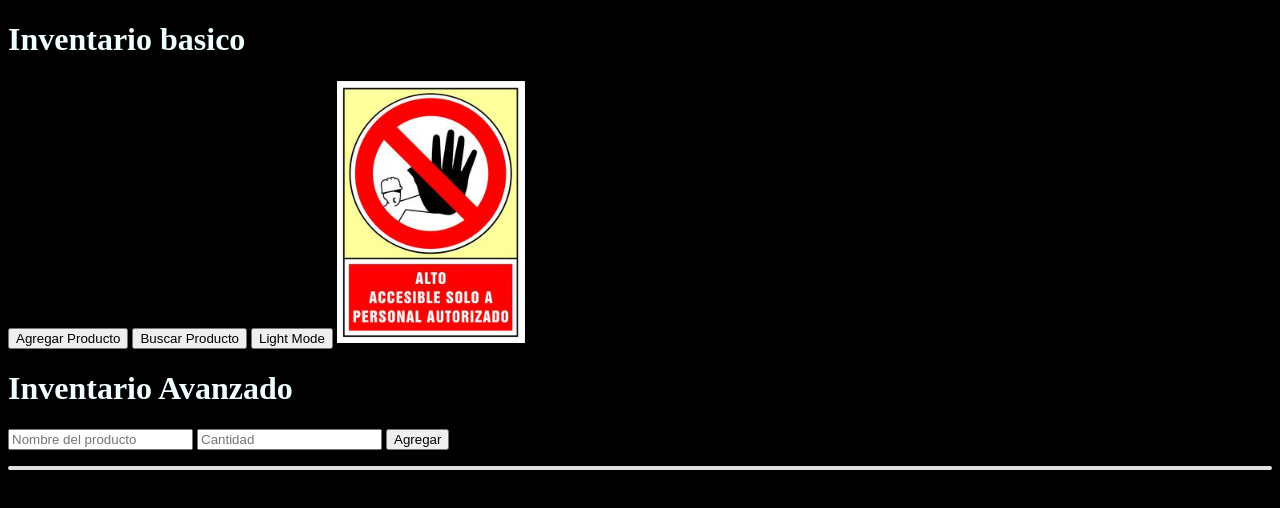
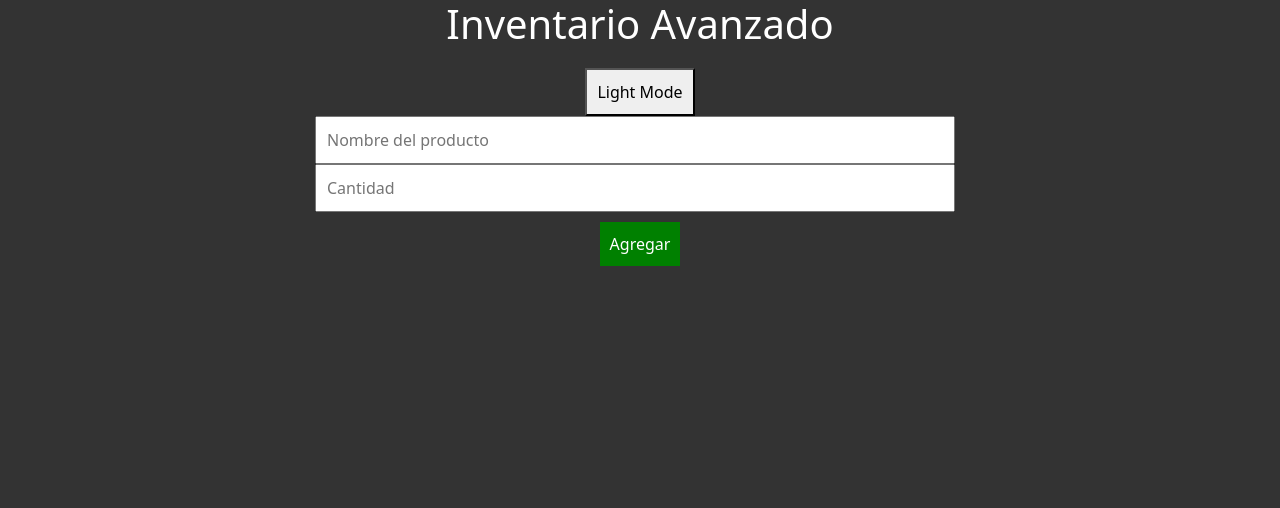
Before and after one commit to Bastian392/Javascript, a plain HTML site: page index.html in a window 1280 px wide. Both pictures are taken after a click on the button "Dark Mode". Drawn offline with nearby package versions, Linux system fonts and the light colour scheme; some packages are replaced by stand-ins of ours; a script that the page names is missing.

Commit message:
trabajo final

```diff
--- a/index.html
+++ b/index.html
@@ -5,29 +5,31 @@
     <meta http-equiv="X-UA-Compatible" content="IE=edge">
     <meta name="viewport" content="width=device-width, initial-scale=1.0">
     <link rel="stylesheet" href="./style.css">
-    <title>Inventario Basico</title>
+    <link href="https://cdn.jsdelivr.net/npm/bootstrap@5.2.3/dist/css/bootstrap.min.css" rel="stylesheet" integrity="sha384-rbsA2VBKQhggwzxH7pPCaAqO46MgnOM80zW1RWuH61DGLwZJEdK2Kadq2F9CUG65" crossorigin="anonymous">
+    <link rel="stylesheet" type="text/css" href="https://cdn.jsdelivr.net/npm/toastify-js/src/toastify.min.css">
+
+
+    <title>Inventario Avanzado</title>
 </head>
-<body">
-<h1>Inventario basico </h1>
-<b></b>
-<button onclick="agregarProducto()">Agregar Producto</button>
-<b></b>
-<button onclick="buscarProducto()">Buscar Producto</button>
-<b></b>
-<button id="color-mode">Dark Mode</button>
-<b></b>
-<img src="./images/notocar.png" alt="" id="noTocar">
+<body>
+    <h1>Inventario Avanzado </h1>
+<button type="button" id="color-mode">Dark Mode</button>
 
-<h1>Inventario Avanzado </h1>
+<form id="formInventario">
+    <input required type="text" id="nombre" placeholder="Nombre del producto">
+    <input required type="number" id="cantidad" placeholder="Cantidad">
+    <button type="submit" id="agregar">Agregar</button>
+</form>
 
-<input type="text" id="nombre" placeholder="Nombre del producto">
-<input type="number" id="cantidad" placeholder="Cantidad">
-<button id="agregar">Agregar</button>
 
 <ul id="inventario"></ul>
-
-
-
+<!-- Toastify -->
+<script type="text/javascript" src="https://cdn.jsdelivr.net/npm/toastify-js"></script>
+<!-- Bootstrap -->
+    <script src="https://cdn.jsdelivr.net/npm/bootstrap@5.2.3/dist/js/bootstrap.bundle.min.js" integrity="sha384-kenU1KFdBIe4zVF0s0G1M5b4hcpxyD9F7jL+jjXkk+Q2h455rYXK/7HAuoJl+0I4" crossorigin="anonymous"></script>
+<!-- SweetAlert -->
+    <script src="https://cdn.jsdelivr.net/npm/sweetalert2@11"></script>
+<!-- JavaScript -->
     <script src="main.js"></script>
 </body>
 </html>
--- a/main.js
+++ b/main.js
@@ -1,113 +1,39 @@
+// DarkMode
+const colorModeButton = document.querySelector("#color-mode");
+const body = document.body;
+let bodyStorage = localStorage.getItem("dark-mode");
 
-
-
-
-
-
-
-
-
-
-
-
-
-
-// Clase producto //
-class Producto {
-  constructor(nombre, precio, cantidad) {
-    this.nombre = nombre;
-    this.precio = precio;
-    this.cantidad = cantidad;
-  }
+// Funciones DarkMode
+function activarDarkMode() {
+  body.classList.add("dark-mode");
+  localStorage.setItem("dark-mode", "activado");
+  colorModeButton.innerText = "Light Mode";
 }
 
-// Inventario //
-const inventario = [];
-
-// Agregar un producto al inventario //
-function agregarProducto() {
-    const nombre = prompt("Ingrese el nombre del producto:");
-    const precio = parseFloat(prompt("Ingrese el precio del producto:"));
-    const cantidad = parseInt(prompt("Ingrese la cantidad del producto:"));
-
-    const producto = new Producto(nombre, precio, cantidad);
-    inventario.push(producto);
-
-    alert("Producto agregado al inventario:");
+function desactivarDarkMode() {
+  body.classList.remove("dark-mode");
+  localStorage.setItem("dark-mode", "desactivado");
+  colorModeButton.innerText = "Dark Mode";
 }
 
-// Buscar un producto en el inventario por nombre //
-function buscarProducto() {
-    const nombre = prompt("Ingrese el nombre del producto");
-
-    for (let i = 0; i < inventario.length; i++) {
-      if (inventario[i].nombre.toLowerCase() === nombre.toLowerCase()) {
-        // return inventario[i];
-        alert ("Producto encontrado:");
-       } else  {
-            alert("Producto no encontrado.");
-       }
-  }
+// Verificar el estado almacenado en localStorage para activar o desactivar el modo oscuro
+if (bodyStorage === "activado") {
+  activarDarkMode();
+} else {
+  desactivarDarkMode();
 }
 
+// Evento click en el botón de cambio de modo
+colorModeButton.addEventListener("click", () => {
+  bodyStorage = localStorage.getItem("dark-mode");
+  if (bodyStorage === "activado") {
+    desactivarDarkMode();
+  } else {
+    activarDarkMode();
+  }
+});
 
-
-
-
-// Switch Mode //
-const colorModeButton = document.querySelector("#color-mode");
-const body = document.body;
-
-colorModeButton.addEventListener("click", cambiarModoColor);
-
-function cambiarModoColor() {
-  body.classList.toggle("dark-mode");
-
-  if (body.classList.contains("dark-mode")) {
-    colorModeButton.innerText = "Light Mode";
-  }
-  else {
-    colorModeButton.innerText = "Dark Mode";
-  }
-}
-
-
-
-
-
-
-
-
-
-// Alerta //
-// Mensaje de Alerta //
-const mensajeAlerta = "¿Estas seguro que quieres tocarlo?"
-
-const alerta = document.querySelector("#noTocar");
-
-alerta.addEventListener("mouseover", mostrarAlerta)
-
-
-alerta.addEventListener("click", AlertaClick)
-
-
-// Funcion de alerta //
-
-function mostrarAlerta() {
-  alert(mensajeAlerta);
-  alerta.removeEventListener("mouseover", mostrarAlerta)
-}
-
-function AlertaClick() {
-    window.location.href = "https://thumbs.gfycat.com/RewardingLimpCowbird-mobile.mp4";
-
-}
-
-
-
-
-// Inventario avanzado //
-
+// Inventario
 // Obtener referencias a los elementos del DOM
 const nombreInput = document.getElementById('nombre');
 const cantidadInput = document.getElementById('cantidad');
@@ -117,14 +43,16 @@ function AlertaClick() {
 // Cargar el inventario desde el LocalStorage al cargar la página
 cargarInventario();
 
-    // Agregar evento click al botón "Agregar"
-    agregarBtn.addEventListener('click', agregarItem);
+// EventListener submit form
+document.getElementById('formInventario').addEventListener('submit', agregarItem);
 
 // Función para agregar un item al inventario
-    function agregarItem() {
+function agregarItem(event) {
+  event.preventDefault();
   const nombre = nombreInput.value;
   const cantidad = cantidadInput.value;
 
+  // Verificar si nombre y cantidad tienen un valor
   if (nombre && cantidad) {
     // Crear un nuevo elemento li para el item
     const item = document.createElement('li');
@@ -139,6 +67,16 @@ function AlertaClick() {
     eliminarBtn.textContent = 'Eliminar';
     eliminarBtn.classList.add('eliminar');
     eliminarBtn.addEventListener('click', () => {
+      // Mostrar una alerta Toastify al eliminar el producto
+      Toastify({
+        text: "Producto eliminado",
+        duration: 3000,
+        gravity: "top",
+        position: "right",
+        style: {
+          background: "linear-gradient(to right, #ff4b1f, #ff9068)",
+        }
+      }).showToast();
       item.remove(); // Eliminar el elemento del DOM
       guardarInventario(); // Guardar el inventario actualizado en el LocalStorage
     });
--- a/style.css
+++ b/style.css
@@ -1,44 +1,93 @@
-/* color mode */
-.dark-mode {
-    background-color: black;
-    color: azure;
+/* Estilos generales */
+body {
+  font-family: Arial, sans-serif;
+  margin: 0;
+  padding: 0;
 }
 
+h1 {
+  text-align: center;
+  margin: 20px 0;
+}
 
-/*  */
+/* Estilos para el modo oscuro */
+body.dark-mode {
+  background-color: #333;
+  color: #fff;
+}
+  /* Estilos para el formulario */
+#formInventario {
+  display: flex;
+  flex-direction: column;
+  align-items: center;
+  margin-bottom: 20px;
+}
 
+#formInventario input {
+  width: 100%;
+  padding: 10px;
+  margin-bottom: 10px;
+}
 
-ul {
-    list-style: none;
+#formInventario button {
+  width: 100%;
+  padding: 10px;
+  margin-top: 10px;
+}
+
+/* Estilos para la lista de inventario */
+#inventario {
+  list-style-type: none;
   padding: 0;
-    border: 2px solid #e0e0e0;
-    border-radius: 5px;
-    border-width: 2px;
-    border-color: #e0e0e0;
+  margin: 0;
 }
-  li {
-    display: flex;
-    align-items: center;
-    justify-content: space-between;
-    margin-bottom: 5px;
+
+#inventario li {
+  padding: 10px;
+  border-bottom: 1px solid #ccc;
 }
+
+/* Estilos para la imagen */
+#noTocar {
+  display: block;
+  margin: 20px auto;
+  max-width: 100%;
+  height: auto;
+}
+
 .eliminar {
   background-color: #ff0000;
   color: #fff;
   border: none;
-    padding: 5px 10px;
+  padding: 10px;
+  margin-bottom: 10px;
   cursor: pointer;
 }
 
-#inventario {
-    list-style: none;
-    padding: 0;
+#agregar {
+  background-color: green;
+  color: #fff;
+  border: none;
+  padding: 10px;
+  margin-bottom: 10px;
 }
-  .item {
-    display: flex;
-    align-items: center;
-    margin-bottom: 5px;
+
+#color-mode {
+  display: block;
+  margin: 0 auto;
+  padding: 10px;
+  margin-top: 20px;
 }
-  .item input {
-    margin-right: 5px;
+
+/* Estilos responsive */
+@media screen and (min-width: 768px) {
+  #formInventario input {
+    width: 50%;
+    margin-right: 10px;
+    margin-bottom: 0;
   }
+
+  #formInventario button {
+    width: auto;
+  }
+}
```
Lines whose indentation alone changed are shown as unchanged.
